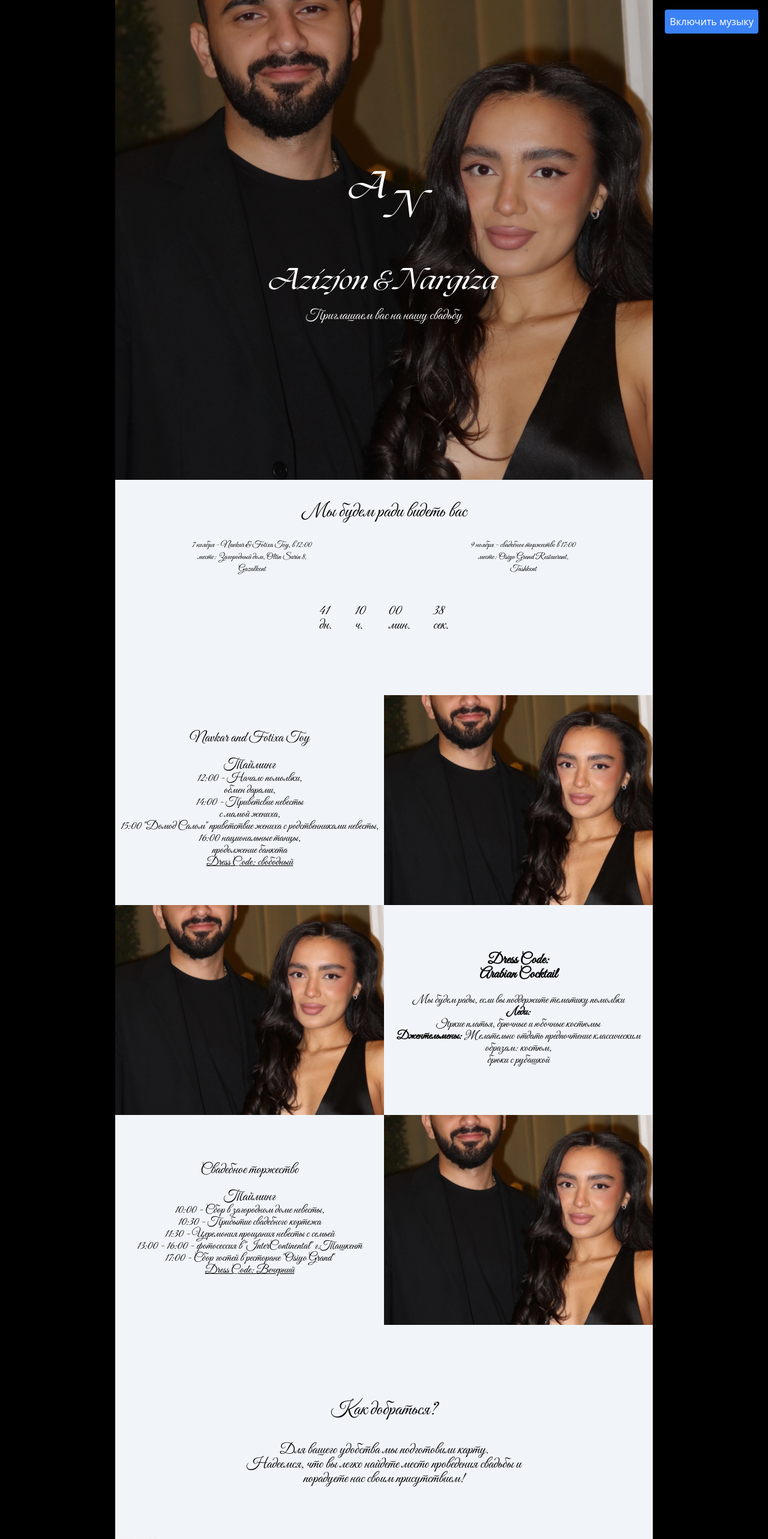
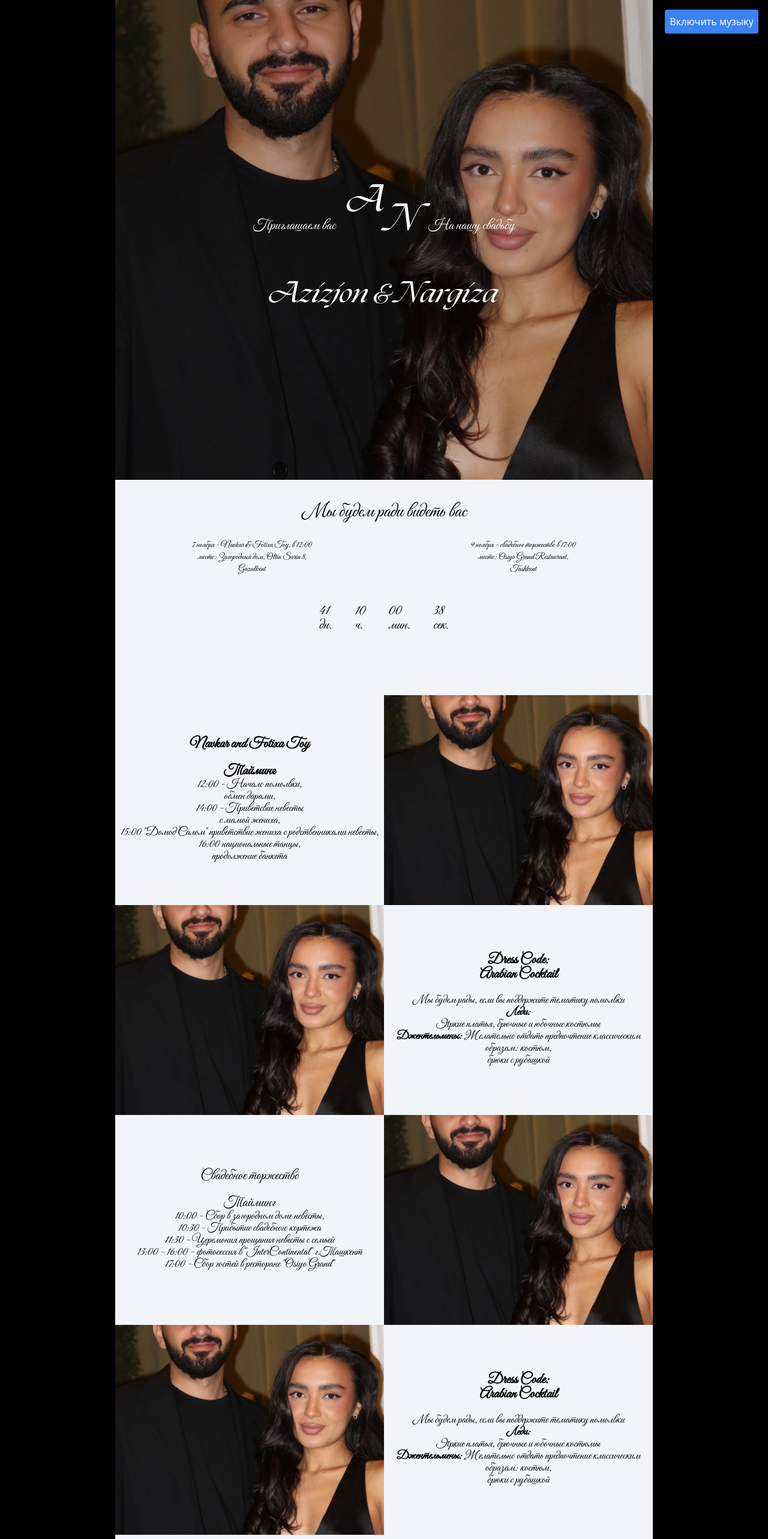
Before and after one commit to Zarif001/Azizjon-Nargiza-Invitation, a React (Vite) app: page / in a window 1280 px wide. Shown: the top 2566 px of the page at 60% size. Built offline with nearby package versions, Linux system fonts and the light colour scheme.

Commit message:
test commit

```diff
--- a/src/components/About/About.jsx
+++ b/src/components/About/About.jsx
@@ -13,7 +13,7 @@ export default function About() {
   return (
     <div className="bg-slate-100 pt-24">
       <AnimatedSection animation={textRight} className="grid grid-cols-2 items-center h-[350px]" >
-        <p className="text-sm font-vibes text-center"> <span className="text-m mb-[1px] block ">Navkar and Fotixa Toy</span> <br /> <span className="text-m">Тайминг</span> <br />12:00 - Начало помолвки, <br />обмен дарами, <br />14:00 - Приветсвие невесты <br />с мамой жениха, <br />15:00 "Домод Салом" приветствие жениха с родственниками невесты, <br /> 16:00 национальные танцы,<br />  продолжение банкета <br /> <span className="underline">Dress Code: свободный </span></p>
+        <p className="text-sm font-vibes text-center"> <span className="text-m mb-[1px] block "><b>Navkar and Fotixa Toy</b></span> <br /> <span className="text-m font-bold">Тайминг</span> <br />12:00 - Начало помолвки, <br />обмен дарами, <br />14:00 - Приветсвие невесты <br />с мамой жениха, <br />15:00 "Домод Салом" приветствие жениха с родственниками невесты, <br /> 16:00 национальные танцы,<br />  продолжение банкета <br /></p>
         <img
           className="w-full h-[350px] object-cover"
           src="/images/1.webp"
@@ -31,13 +31,22 @@ export default function About() {
 
       </AnimatedSection>
       <AnimatedSection animation={textRight} className="grid grid-cols-2 items-center h-[350px]">
-      <p className="text-sm font-vibes text-center"> <span className="text-m mb-[1px] block ">Свадебное торжество </span> <br /> <span className="text-m">Тайминг</span> <br />10:00 - Сбор в загородном доме невесты,  <br /> 10:30 - Прибытие свадебного кортежа  <br />11:30 - Церемония прощания невесты с семьей<br /> 13:00 - 16:00 - фотосессия в "InterContinental" г.Ташкент <br /> 17:00 - Сбор гостей в ресторане "Osiyo Grand"  <br /> <span className="underline">Dress Code: Вечерний </span></p>
+      <p className="text-sm font-vibes text-center"> <span className="text-m mb-[1px] block ">Свадебное торжество </span> <br /> <span className="text-m">Тайминг</span> <br />10:00 - Сбор в загородном доме невесты,  <br /> 10:30 - Прибытие свадебного кортежа  <br />11:30 - Церемония прощания невесты с семьей<br /> 13:00 - 16:00 - фотосессия в "InterContinental" г.Ташкент <br /> 17:00 - Сбор гостей в ресторане "Osiyo Grand"  <br /></p>
         <img
           className="w-full h-[350px] object-cover"
           src="/images/1.webp"
           alt="picture-2"
         />
       </AnimatedSection>
+      <AnimatedSection animation={textLeft} className="grid grid-cols-2 items-center h-[350px]">
+        <img
+          className="w-full h-[350px] object-cover"
+          src="/images/1.webp"
+          alt="picture-1"
+        />
+          <p className="text-sm font-vibes text-center"> <span className="text-m mb-[1px] block "><b>Dress Code: <br />Arabian Cocktail </b></span> <br /> <span className="text-sm">Мы будем рады, если вы поддержите тематику помолвки</span> <br /> <b>Леди: </b> <br /> Яркие платья, брючные и юбочные костюмы <br /><b>Джентельмены:</b> Желательно отдать предпочтение классическим образам: костюм, <br />брюки с рубашкой  </p>
+
+      </AnimatedSection>
     </div>
   );
 }
--- a/src/components/Slider/Slider.jsx
+++ b/src/components/Slider/Slider.jsx
@@ -38,18 +38,16 @@ export default function SimpleSlider() {
             <img className="w-full h-full object-cover" src={item.img} alt="" />
             <div  className="absolute inset-0  bg-black bg-opacity-20 flex flex-col justify-center items-center">
               <motion.div {...textAnimation} className="flex items-center">
+                <p className="text-m font-vibes text-white mr-5 text-center">Приглашаем вас</p>
               <h1 className="text-white text-xl mb-20 font-SpringBI  text-center flex justify-center items-center">
                 A <span className="m-0 pt-16">N</span>
               </h1>
+              <p className="text-m font-vibes text-white ml-5 text-center">На нашу свадьбу</p>
               </motion.div>
 
               <motion.p {...textAnimation} className="text-white text-lg font-SpringBI leading-none text-center">
                 Azizjon <span className="font-vibes">&</span> Nargiza
               </motion.p>
-              <div className="mt-5 flex ">
-              <p className="text-m font-vibes text-white text-center">Приглашаем вас</p>
-              <p className="text-m font-vibes text-white ml-1 text-center">на нашу свадьбу</p>
-              </div>
             </div>
           </div>
         ))}
```
